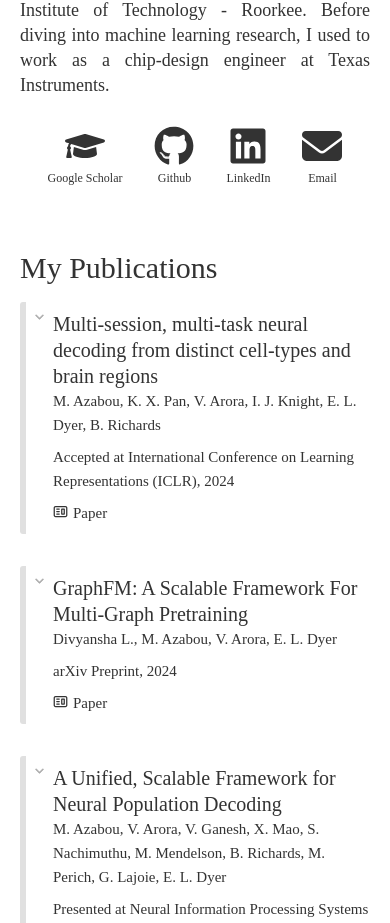
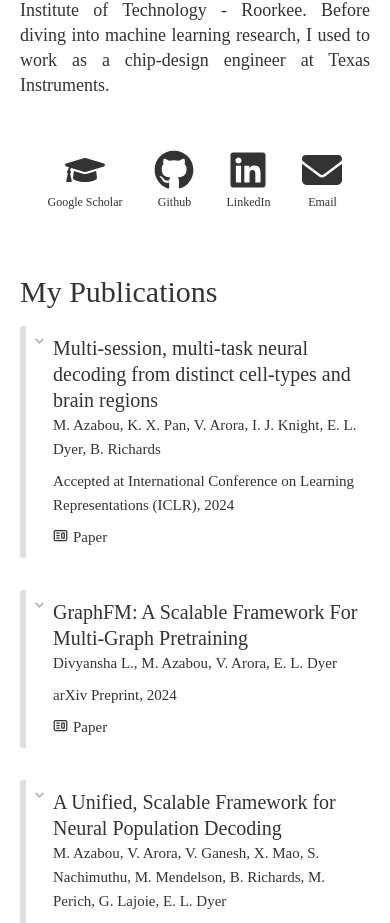
Before and after one commit to vinamarora8/vinamarora8.github.io, a React (Vite) app: page / in a window 390 px wide. Shown: the part 914-1837 px from the top of the page. Built offline with nearby package versions, Linux system fonts and the light colour scheme; a web font is replaced by a local one.

Commit message:
Styling: link margin top

```diff
--- a/src/components/Profile.tsx
+++ b/src/components/Profile.tsx
@@ -64,7 +64,7 @@ const ProfileRight: React.FC = () => {
       </AnimateIn>
 
       <AnimateIn
-        className="mt-2 flex flex-row gap-8 text-center text-xs md:gap-10 lg:gap-16"
+        className="mt-8 flex flex-row gap-8 text-center text-xs md:mt-2 md:gap-10 lg:gap-16"
         baseDelay={0.5}
         staggerDelay={0.1}
         direction="up"
```
